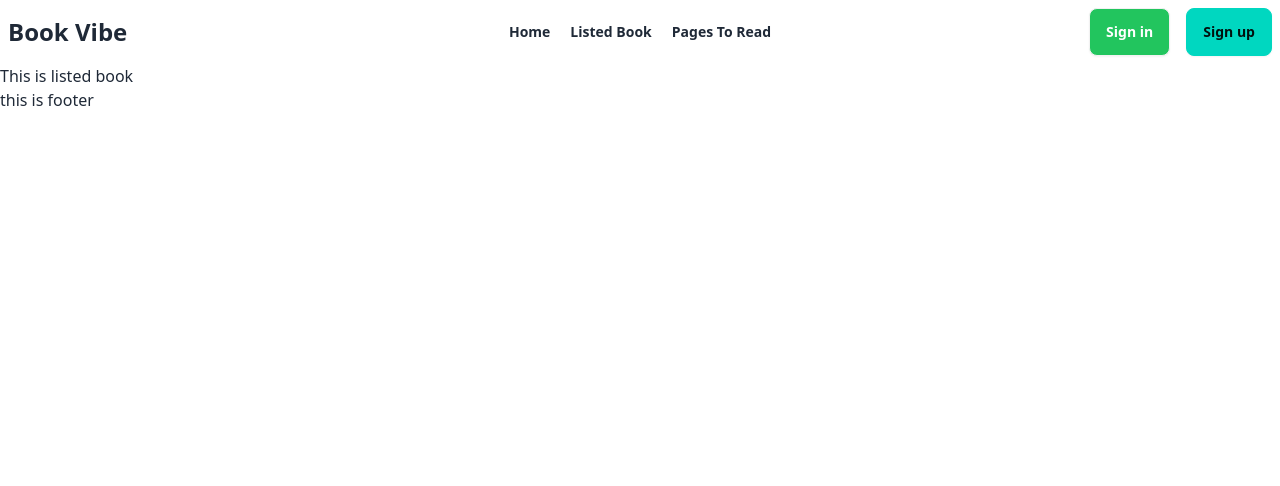
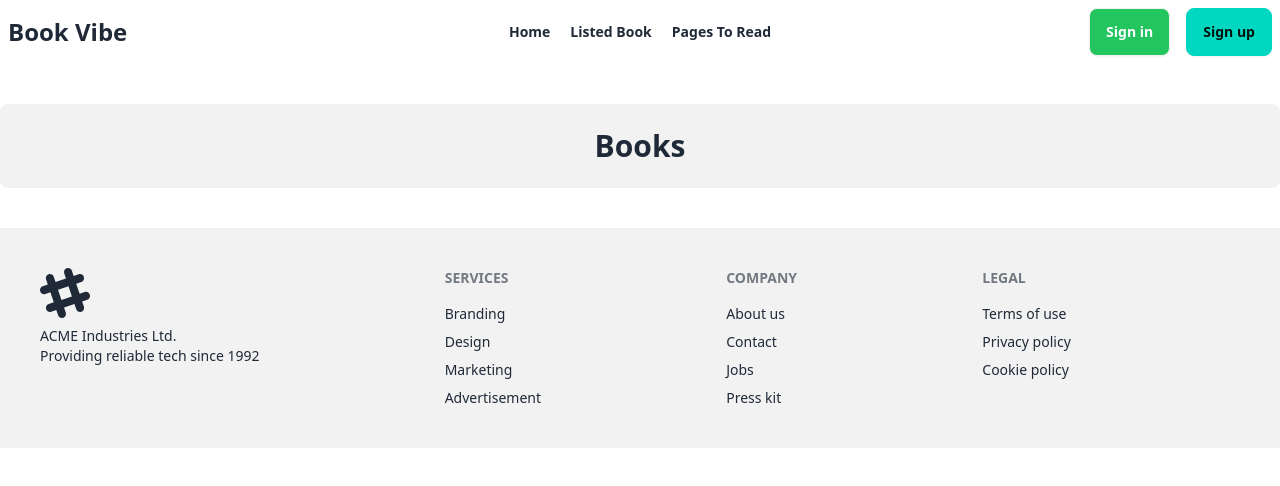
Before and after one commit to masuddrak/Book-Vibe, a React (Vite) app: page /listedBook in a window 1280 px wide. Shown: the top 486 px of the page. Built offline with nearby package versions, Linux system fonts and the light colour scheme.

Commit message:
added local storage read books

```diff
--- a/src/Page/ListedBook.jsx
+++ b/src/Page/ListedBook.jsx
@@ -3,7 +3,7 @@
 const ListedBook = () => {
     return (
         <div>
-            <h1>This is listed book</h1>
+            <h1 className="text-3xl font-bold text-center bg-base-200 p-6 my-10 rounded-lg">Books</h1>
         </div>
     );
 };
--- a/src/components/BookDetails.jsx
+++ b/src/components/BookDetails.jsx
@@ -1,4 +1,5 @@
 import { useLoaderData, useParams } from "react-router-dom";
+import { saveLocalReadItem } from "../uitlity/utility";
 
 const BookDetails = () => {
     const detailsBookID = useParams()
@@ -14,8 +15,9 @@
         publisher,
         yearOfPublishing,
         rating } = detailsBook
-    console.log(detailsBook)
-
+    const handelReadItem = (detailsBook) => {
+        saveLocalReadItem(detailsBook)
+    }
     return (
         <div className="w-full mt-10 grid grid-cols-2 gap-10 justify-between">
             <div className="flex-shrink-0 w-full h-full mb-6 bg-base-200 rounded-md">
@@ -61,7 +63,7 @@
                         </div>
                     </div>
                     <div className="flex gap-5 mt-5">
-                        <button className="btn btn-outline">Read</button>
+                        <button onClick={() => handelReadItem(detailsBook)} className="btn btn-outline">Read</button>
                         <button className="btn btn-active btn-accent">Wishlist</button>
                     </div>
                 </div>
--- a/src/components/Footer.jsx
+++ b/src/components/Footer.jsx
@@ -2,9 +2,34 @@
 
 const Footer = () => {
     return (
-        <div>
-            this is footer
-        </div>
+        <footer className=" p-10 bg-base-200 text-base-content mt-8">
+            <div className="footer container mx-auto">
+                <aside>
+                    <svg width="50" height="50" viewBox="0 0 24 24" xmlns="http://www.w3.org/2000/svg" fillRule="evenodd" clipRule="evenodd" className="fill-current"><path d="M22.672 15.226l-2.432.811.841 2.515c.33 1.019-.209 2.127-1.23 2.456-1.15.325-2.148-.321-2.463-1.226l-.84-2.518-5.013 1.677.84 2.517c.391 1.203-.434 2.542-1.831 2.542-.88 0-1.601-.564-1.86-1.314l-.842-2.516-2.431.809c-1.135.328-2.145-.317-2.463-1.229-.329-1.018.211-2.127 1.231-2.456l2.432-.809-1.621-4.823-2.432.808c-1.355.384-2.558-.59-2.558-1.839 0-.817.509-1.582 1.327-1.846l2.433-.809-.842-2.515c-.33-1.02.211-2.129 1.232-2.458 1.02-.329 2.13.209 2.461 1.229l.842 2.515 5.011-1.677-.839-2.517c-.403-1.238.484-2.553 1.843-2.553.819 0 1.585.509 1.85 1.326l.841 2.517 2.431-.81c1.02-.33 2.131.211 2.461 1.229.332 1.018-.21 2.126-1.23 2.456l-2.433.809 1.622 4.823 2.433-.809c1.242-.401 2.557.484 2.557 1.838 0 .819-.51 1.583-1.328 1.847m-8.992-6.428l-5.01 1.675 1.619 4.828 5.011-1.674-1.62-4.829z"></path></svg>
+                    <p>ACME Industries Ltd.<br />Providing reliable tech since 1992</p>
+                </aside>
+                <nav>
+                    <h6 className="footer-title">Services</h6>
+                    <a className="link link-hover">Branding</a>
+                    <a className="link link-hover">Design</a>
+                    <a className="link link-hover">Marketing</a>
+                    <a className="link link-hover">Advertisement</a>
+                </nav>
+                <nav>
+                    <h6 className="footer-title">Company</h6>
+                    <a className="link link-hover">About us</a>
+                    <a className="link link-hover">Contact</a>
+                    <a className="link link-hover">Jobs</a>
+                    <a className="link link-hover">Press kit</a>
+                </nav>
+                <nav>
+                    <h6 className="footer-title">Legal</h6>
+                    <a className="link link-hover">Terms of use</a>
+                    <a className="link link-hover">Privacy policy</a>
+                    <a className="link link-hover">Cookie policy</a>
+                </nav>
+            </div>
+        </footer>
     );
 };
 
--- /dev/null
+++ b/src/uitlity/utility.js
@@ -0,0 +1,19 @@
+export const getLocalReadItems=()=>{
+    const getLocalItems=localStorage.getItem("readItem")
+    if(getLocalItems){
+       return JSON.parse(getLocalItems)
+    }
+return[]
+}
+
+export const saveLocalReadItem=(readItem)=>{
+    const getReadItems=getLocalReadItems()
+    const existItem=getReadItems.find(item=>item.bookId ==readItem.bookId )
+    if(!existItem){
+        getReadItems.push(readItem)
+        localStorage.setItem("readItem",JSON.stringify(getReadItems))
+    }
+    else{
+        return alert("already added")
+    }
+}
```
